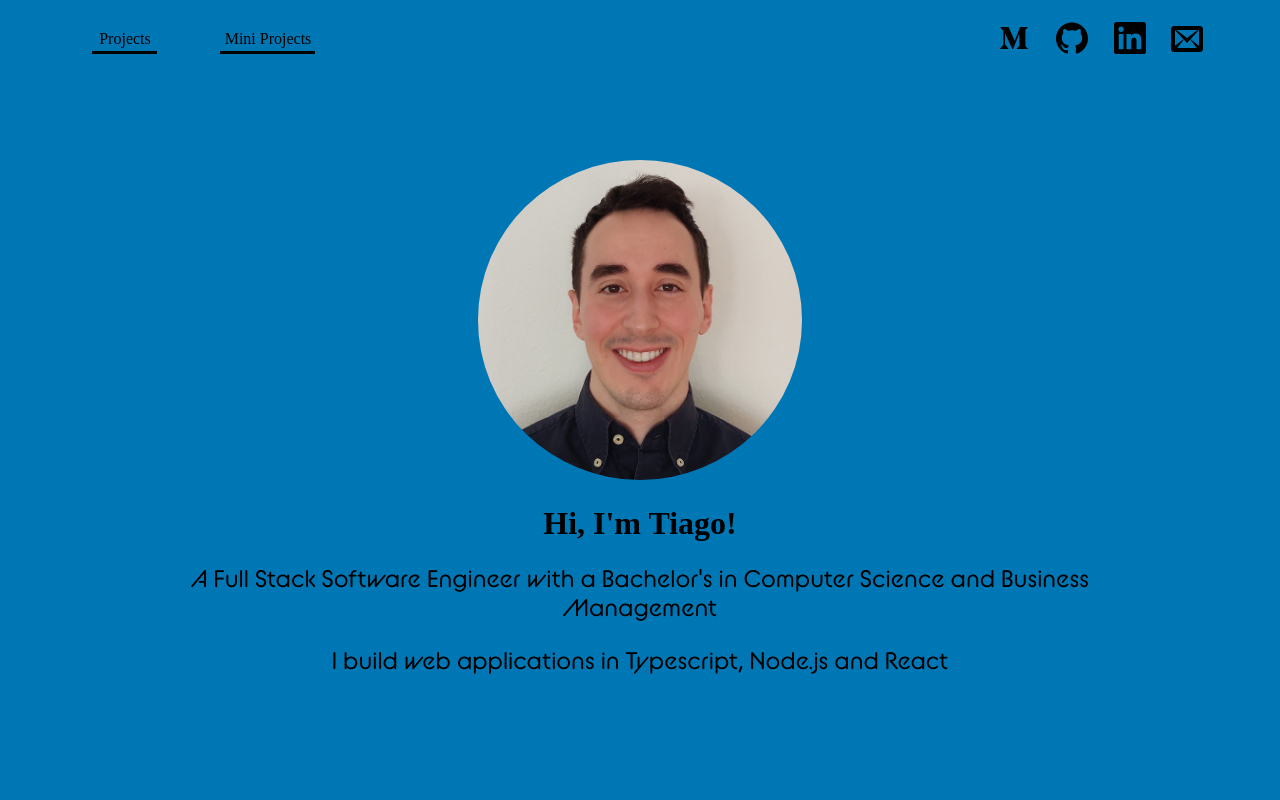
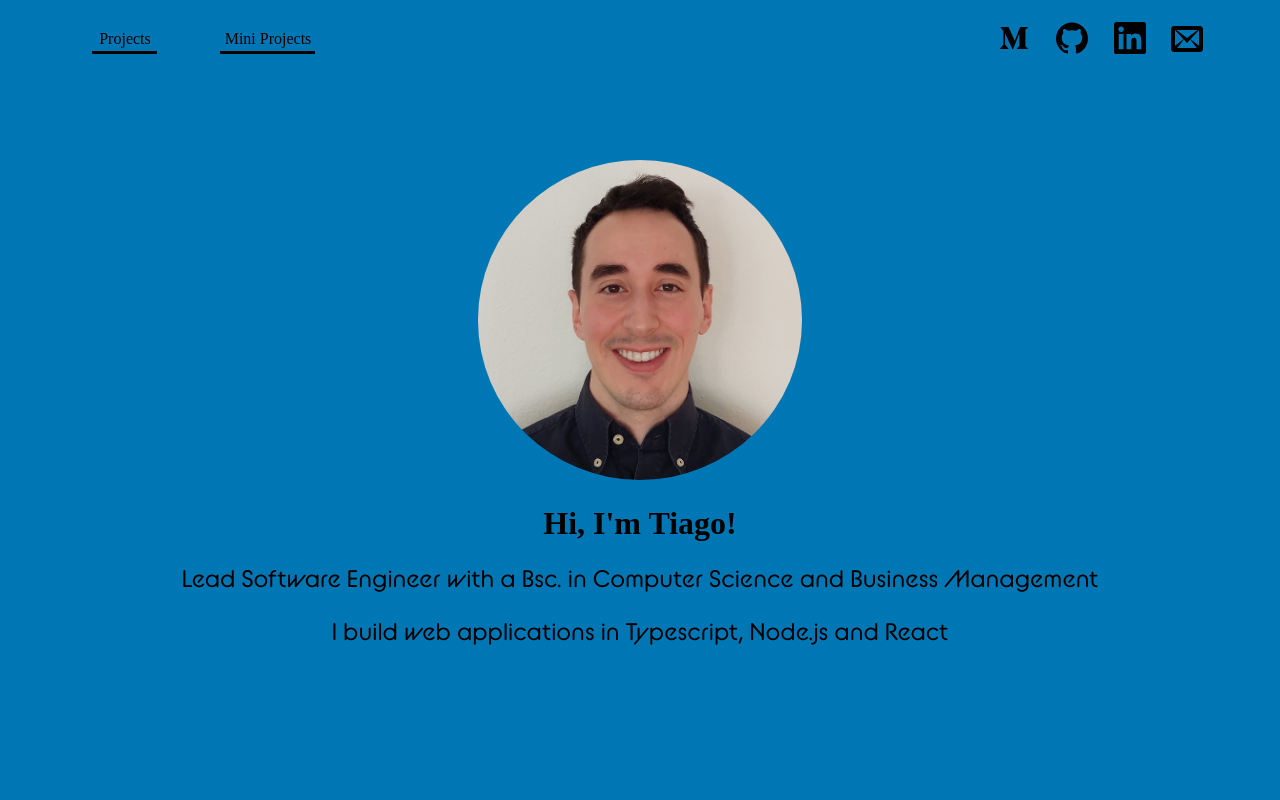
Before and after one commit to tiagofbsantos/tiagofbsantoscom, a React (Create React App) app: page / in a window 1280 px wide. Shown: the top 800 px of the page. Built offline with nearby package versions, Linux system fonts and the light colour scheme; a web font is replaced by a local one.

Commit message:
updated job title.

```diff
--- a/package.json
+++ b/package.json
@@ -2,7 +2,7 @@
   "name": "tiagofbsantos.com",
   "version": "1.0.0",
   "private": true,
-  "description": "Tiago Santos - Full Stack Software Engineer",
+  "description": "Tiago Santos - Lead Software Engineer",
   "main": "index.js",
   "repository": {
     "type": "git",
--- a/public/index.html
+++ b/public/index.html
@@ -5,7 +5,7 @@
   <meta charset="utf-8" />
   <link rel="icon" href="%PUBLIC_URL%/favicon.ico?v=2" />
   <meta name="viewport" content="width=device-width, initial-scale=1" />
-  <meta name="description" content="Tiago Santos - Full Stack Software Engineer" />
+  <meta name="description" content="Tiago Santos - Lead Software Engineer" />
   <link rel="apple-touch-icon" sizes="180x180" href="%PUBLIC_URL%/apple-touch-icon.png?v=2" />
   <link rel="icon" type="image/png" sizes="32x32" href="%PUBLIC_URL%/favicon-32x32.png?v=2" />
   <link rel="icon" type="image/png" sizes="16x16" href="%PUBLIC_URL%/favicon-16x16.png?v=2" />
--- a/src/components/about-me/about-me.jsx
+++ b/src/components/about-me/about-me.jsx
@@ -8,7 +8,7 @@ const AboutMe = () => {
       <img className="profilePic" alt="Tiago Santos" src={ProfilePic} />
       <h1>Hi, I'm Tiago!</h1>
       <p>
-        A Full Stack Software Engineer with a Bachelor's in Computer Science and
+        Lead Software Engineer with a Bsc. in Computer Science and
         Business Management
       </p>
       <p>I build web applications in Typescript, Node.js and React</p>
```
Also changed, not shown: public/manifest.json.
